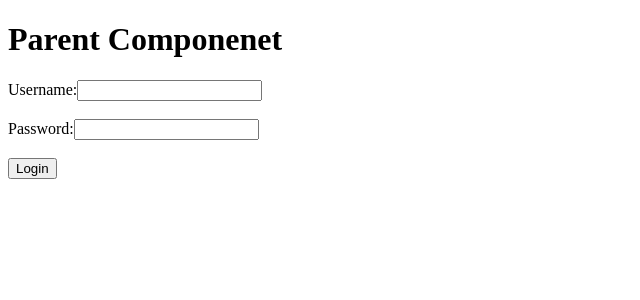
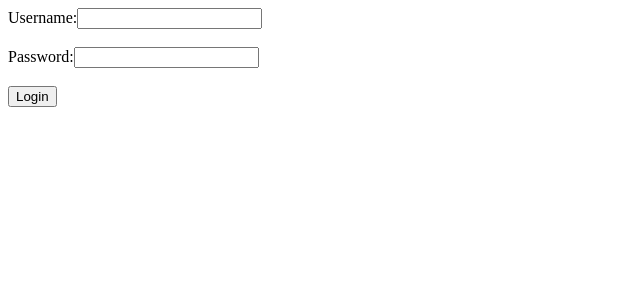
Before and after one commit to acciojob/lift-state-up-5-aanshu-kumar, a React app: page / in a window 1280 px wide. Shown: the top 300 px of the page, without its empty margins (0-640 px from the left). Built offline with nearby package versions, Linux system fonts and the light colour scheme.

Commit message:
Update App.js

```diff
--- a/src/components/App.js
+++ b/src/components/App.js
@@ -7,7 +7,7 @@ const App = () => {
   const [isLoggedIn,setIsLoggedIn] = useState(false);
   return (
     <div>
-      <h1>Parent Componenet</h1>
+
       {!isLoggedIn ? <Form isLoggedIN={isLoggedIn} setIsLoggedIn = {setIsLoggedIn}></Form> : <p>You are logged in!</p> }
 
     </div>
```
